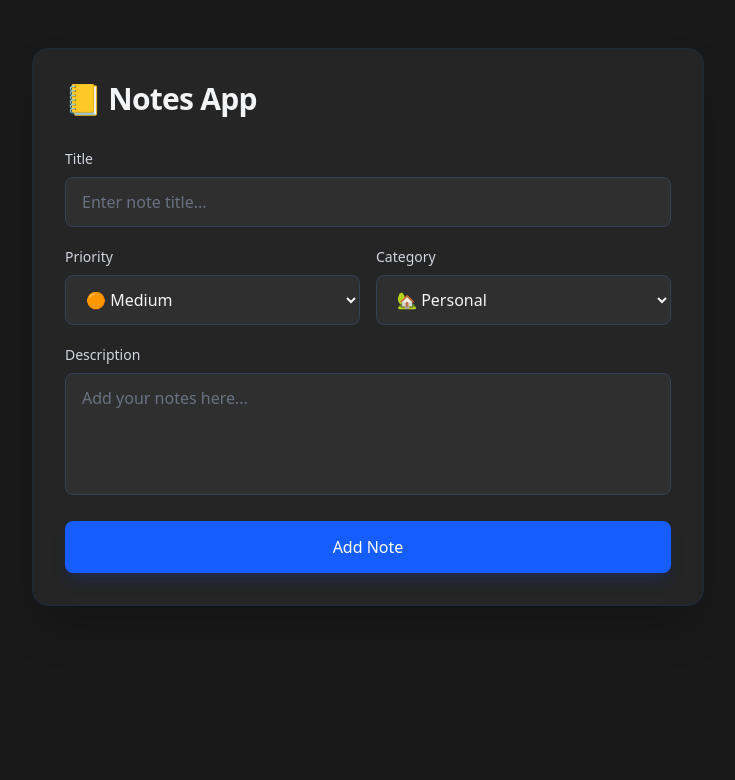
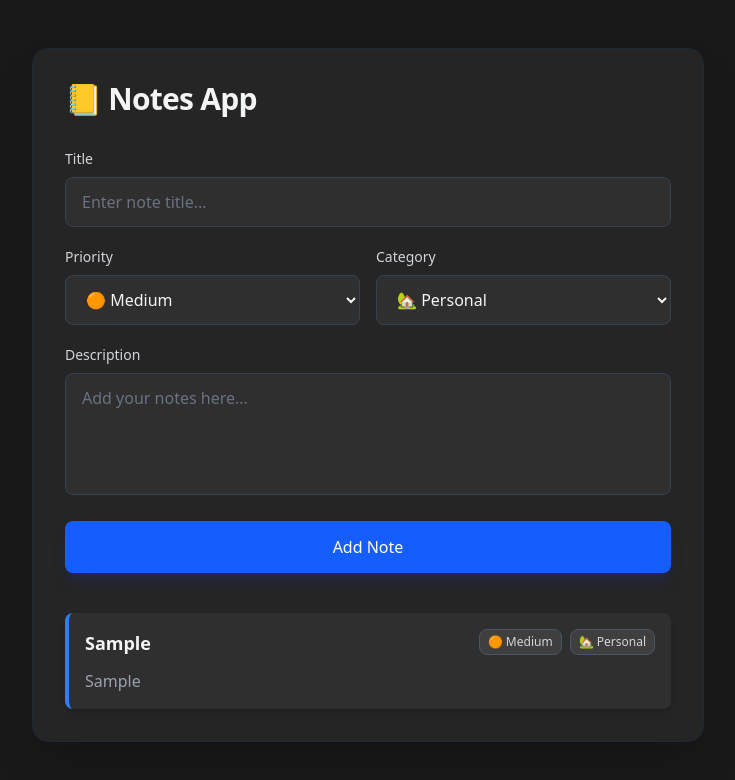
Before and after one commit to vsniranjan/notes-app, a React (Vite) app: page / in a window 1280 px wide. Both pictures are taken after typing "Sample", "Sample" into the empty fields and a click on the button "Add Note". Shown: the top 780 px of the page, without its empty margins (272-1007 px from the left). Built offline with nearby package versions, Linux system fonts and the light colour scheme.

Commit message:
Add NoteList component to display notes and integrate with App

```diff
--- a/src/App.jsx
+++ b/src/App.jsx
@@ -1,5 +1,6 @@
 import { useState } from "react";
 import NoteForm from "./components/NoteForm";
+import NoteList from "./components/NoteList";
 
 const App = () => {
   const [notes, setNotes] = useState([]);
@@ -9,6 +10,7 @@ const App = () => {
         📒 Notes App
       </h2>
       <NoteForm notes={notes} setNotes={setNotes} />
+      <NoteList notes={notes}></NoteList>
     </div>
   );
 };
--- a/src/components/NoteForm.jsx
+++ b/src/components/NoteForm.jsx
@@ -40,8 +40,6 @@ const NoteForm = ({ notes, setNotes }) => {
       priority: "Medium",
       description: "",
     });
-
-    console.log(notes);
   }
 
   return (
--- /dev/null
+++ b/src/components/NoteList.jsx
@@ -0,0 +1,45 @@
+const NoteList = ({ notes }) => {
+  if (notes.length === 0) {
+    return <p className='text-center text-gray-500 mt-10'>No Notes Yet</p>;
+  }
+
+  return (
+    <div className='space-y-4'>
+      {notes.map((note) => {
+        return (
+          <div
+            key={note.id}
+            className='p-4 bg-[#2f2f2f] rounded-lg shadow-md border-l-4 border-blue-500 mt-10 relative'
+          >
+            <div className='flex justify-between items-start'>
+              <h3 className='text-lg font-bold text-gray-100 pr-4'>
+                {note.title}
+              </h3>
+              <div className='flex gap-2 flex-shrink-0'>
+                <span className='text-xs px-2 py-1 bg-[#3f3f3f] rounded-lg text-gray-300 border border-gray-600'>
+                  {note.priority === "High"
+                    ? "🔴"
+                    : note.priority === "Medium"
+                    ? "🟠"
+                    : "🟢"}{" "}
+                  {note.priority}
+                </span>
+                <span className='text-xs px-2 py-1 bg-[#3f3f3f] rounded-lg text-gray-300 border border-gray-600'>
+                  {note.category === "Work"
+                    ? "📁"
+                    : note.category === "Personal"
+                    ? "🏡"
+                    : "💡"}{" "}
+                  {note.category}
+                </span>
+              </div>
+            </div>
+            <p className='mt-3 text-gray-400'>{note.description}</p>
+          </div>
+        );
+      })}
+    </div>
+  );
+};
+
+export default NoteList;
```
